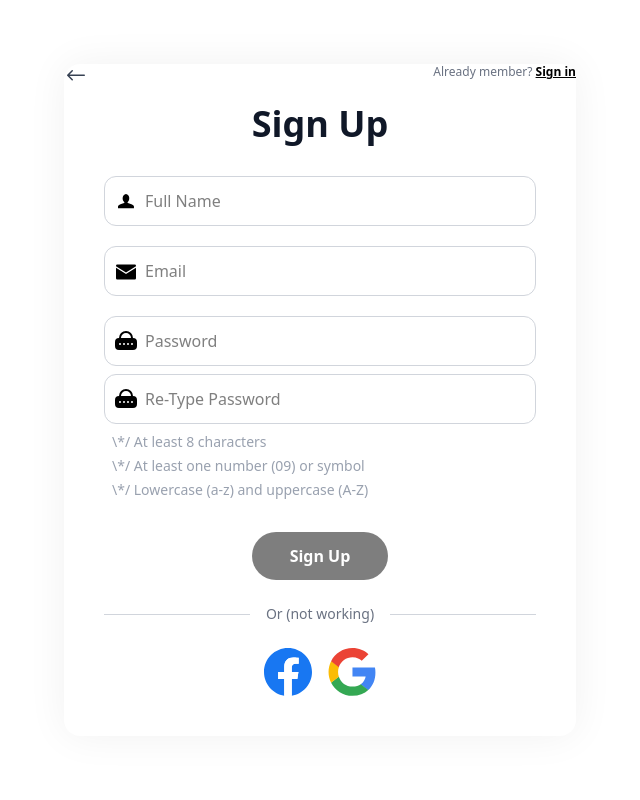
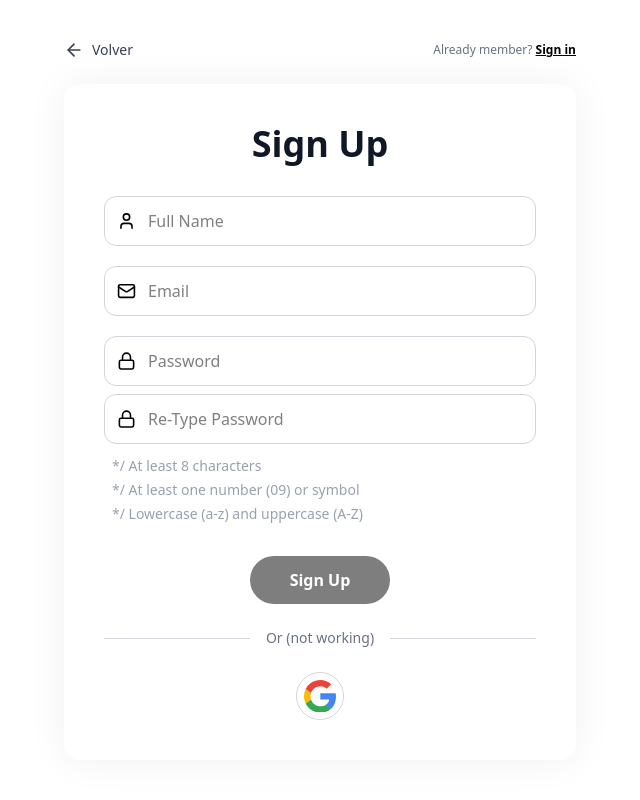
Before and after one commit to GastonBlack/ECommerce-frontend, a Next.js app: page /register in a window 1280 px wide. Shown: the top 800 px of the page, without its empty margins (320-960 px from the left). Built offline with nearby package versions, Linux system fonts and the light colour scheme.

Commit message:
Reestructuración de la página de registro para mayor comodidad, pequeño fix en FooterContact.

```diff
--- a/app/components/FooterContact.tsx
+++ b/app/components/FooterContact.tsx
@@ -70,7 +70,7 @@ export default function FooterContact() {
             <Facebook className="w-5 h-5 hover:text-white cursor-pointer" />
             <Instagram className="w-5 h-5 hover:text-white cursor-pointer" />
             <svg xmlns="http://www.w3.org/2000/svg" className="w-5 h-5 hover:text-white cursor-pointer" viewBox="0 0 24 24">
-                <path fill="currentColor" fill-rule="evenodd" d="M20.7071 4.70711C21.0976 4.31658 21.0976 3.68342 20.7071 3.29289C20.3166 2.90237 19.6834 2.90237 19.2929 3.29289L13.348 9.23779L9.07342 3.40865C8.88504 3.15177 8.58555 3 8.267 3H4C3.62317 3 3.27833 3.21184 3.108 3.54798C2.93766 3.88412 2.97075 4.28747 3.19359 4.59135L9.45538 13.1304L3.29289 19.2929C2.90237 19.6834 2.90237 20.3166 3.29289 20.7071C3.68342 21.0976 4.31658 21.0976 4.70711 20.7071L10.652 14.7622L14.9266 20.5914C15.115 20.8482 15.4145 21 15.733 21H20C20.3768 21 20.7217 20.7882 20.892 20.452C21.0623 20.1159 21.0293 19.7125 20.8064 19.4086L14.5446 10.8696L20.7071 4.70711ZM12.3703 11.2865C12.4012 11.338 12.4371 11.3872 12.4781 11.4336L18.0266 19H16.2398L5.97338 5H7.76026L12.3703 11.2865Z" clip-rule="evenodd"></path>
+                <path fill="currentColor" d="M20.7071 4.70711C21.0976 4.31658 21.0976 3.68342 20.7071 3.29289C20.3166 2.90237 19.6834 2.90237 19.2929 3.29289L13.348 9.23779L9.07342 3.40865C8.88504 3.15177 8.58555 3 8.267 3H4C3.62317 3 3.27833 3.21184 3.108 3.54798C2.93766 3.88412 2.97075 4.28747 3.19359 4.59135L9.45538 13.1304L3.29289 19.2929C2.90237 19.6834 2.90237 20.3166 3.29289 20.7071C3.68342 21.0976 4.31658 21.0976 4.70711 20.7071L10.652 14.7622L14.9266 20.5914C15.115 20.8482 15.4145 21 15.733 21H20C20.3768 21 20.7217 20.7882 20.892 20.452C21.0623 20.1159 21.0293 19.7125 20.8064 19.4086L14.5446 10.8696L20.7071 4.70711ZM12.3703 11.2865C12.4012 11.338 12.4371 11.3872 12.4781 11.4336L18.0266 19H16.2398L5.97338 5H7.76026L12.3703 11.2865Z"></path>
             </svg> {/* No hay Icono de X en Lucide */}
           </div>
         </div>
--- a/app/register/page.tsx
+++ b/app/register/page.tsx
@@ -4,6 +4,8 @@ import { useState } from "react";
 import { useRouter } from "next/navigation";
 import { authService } from "@/lib/api/auth";
 import { isValidName, isValidEmail } from "@/utils";
+import FooterContact from "../components/FooterContact";
+import { ArrowLeft, User, Mail, Lock, Check } from "lucide-react";
 
 export default function RegisterPage() {
     const router = useRouter();
@@ -24,19 +26,10 @@ export default function RegisterPage() {
     const handleRegister = async () => {
         setError("");
 
-        if (!isValidName(fullName)) {
-            return setError("El nombre no es válido. Solo se pueden utilizar letras.");
-        }
-
-        if (!isValidEmail(email)) {
-            return setError("El email no es válido.");
-        }
-
-        if (!passwordValid)
-            return setError("La contraseña no cumple los requisitos.");
-
-        if (password !== repeatPassword)
-            return setError("Las contraseñas no coinciden.");
+        if (!isValidName(fullName)) return setError("El nombre no es válido. Solo letras.");
+        if (!isValidEmail(email)) return setError("El email no es válido.");
+        if (!passwordValid) return setError("La contraseña no cumple los requisitos.");
+        if (password !== repeatPassword) return setError("Las contraseñas no coinciden.");
 
         try {
             setLoading(true);
@@ -49,170 +42,142 @@ export default function RegisterPage() {
         }
     };
 
-    const FullNameIcon = (
-        <svg xmlns="http://www.w3.org/2000/svg" className="w-4 h-4 " viewBox="0 0 24 24">
-            <path fill="currentColor" fillRule="evenodd" d="M23.939 21.429H0v-2.248c0-1.179.35-1.609 1.236-2.294 1.956-1.511 4.874-2.472 7.917-3.308.542-.149.42-.208.429-.762.01-.558 0-.506-.407-.849C5.797 9.116 6.061.597 11.97 0c5.908.597 6.172 9.116 2.794 11.968-.407.343-.417.291-.407.849.009.555-.113.613.429.762 3.043.836 5.961 1.797 7.917 3.308.886.685 1.236 1.115 1.236 2.294v2.248z" clipRule="evenodd"
-            />
-        </svg>
-    );
-    const TickIcon = (
-        <svg xmlns="http://www.w3.org/2000/svg" className="w-8 h-8" viewBox="0 0 512 512">
-            <path fill="currentColor" d="M223.9 329.7c-2.4 2.4-5.8 4.4-8.8 4.4s-6.4-2.1-8.9-4.5l-56-56 17.8-17.8 47.2 47.2L340 177.3l17.5 18.1-133.6 134.3z"></path>
-        </svg>
-    );
-    const EmailIcon = (
-        <svg xmlns="http://www.w3.org/2000/svg" className="w-5 h-5" viewBox="0 0 128 96">
-            <path fill="currentColor" d="M0 11.283V8a8 8 0 0 1 8-8h112a8 8 0 0 1 8 8v3.283l-64 40zm66.12 48.11a4.004 4.004 0 0 1-4.24 0L0 20.717V88a8 8 0 0 0 8 8h112a8 8 0 0 0 8-8V20.717z"></path>
-        </svg>
-    );
-    const PasswordIcon = (
-        <svg xmlns="http://www.w3.org/2000/svg" className="w-6 h-6" viewBox="0 0 24 24">
-            <path fill="currentColor" d="M19,20H5a4,4,0,0,1-4-4V12A4,4,0,0,1,5,8H19a4,4,0,0,1,4,4v4A4,4,0,0,1,19,20ZM5,10a2,2,0,0,0-2,2v4a2,2,0,0,0,2,2H19a2,2,0,0,0,2-2V12a2,2,0,0,0-2-2Z"></path>
-            <path fill="currentColor" d="M19,10H5V8A7,7,0,0,1,19,8ZM7,8H17A5,5,0,0,0,7,8Z"></path>
-            <path fill="currentColor" d="M19,9H5a3,3,0,0,0-3,3v4a3,3,0,0,0,3,3H19a3,3,0,0,0,3-3V12A3,3,0,0,0,19,9ZM6,15a1,1,0,1,1,1-1A1,1,0,0,1,6,15Zm4,0a1,1,0,1,1,1-1A1,1,0,0,1,10,15Zm4,0a1,1,0,1,1,1-1A1,1,0,0,1,14,15Zm4,0a1,1,0,1,1,1-1A1,1,0,0,1,18,15Z"></path>
-        </svg>
-    );
-
-
     return (
-        <div className="w-full min-h-screen bg-white flex justify-center items-center px-6 text-black">
-
-            <div className="relative w-full max-w-lg">
-
-                {/* Flecha arriba izquierda */}
+        <div className="min-h-screen flex flex-col bg-white text-black">
+            {/* CONTENT */}
+            <main className="flex-1 px-6 py-10 flex justify-center">
+                <div className="w-full max-w-lg">
+                    {/* Top bar */}
+                    <div className="flex items-center justify-between mb-6">
                         <button
                             onClick={() => router.back()}
-                    className="absolute left-0 text-gray-700 hover:text-black cursor-pointer"
+                            className="flex items-center gap-2 text-gray-700 hover:text-black cursor-pointer"
                         >
-                    <svg xmlns="http://www.w3.org/2000/svg" className="w-6 h-6" viewBox="0 0 32 32" >
-                        <path fill="currentColor" d="M4 15.004a.999.999 0 0 0 .286.692l.006.012 6 6a1 1 0 0 0 1.414-1.414L7.414 16H27a1 1 0 0 0 0-2H7.414l4.292-4.292a1 1 0 0 0-1.414-1.414l-6 6-.006.01a.978.978 0 0 0-.208.314A.974.974 0 0 0 4 15v.004z"></path>
-                    </svg>
+                            <ArrowLeft className="w-5 h-5" />
+                            <span className="text-sm">Volver</span>
                         </button>
 
-                {/* Link arriba derecha */}
-                <p className="absolute right-0 text-xs text-gray-500">
+                        <p className="text-xs text-gray-500">
                             Already member?{" "}
                             <a href="/login" className="text-black font-semibold underline">
                                 Sign in
                             </a>
                         </p>
+                    </div>
 
-                {/* Main Card */}
+                    {/* Card */}
                     <div className="p-10 rounded-2xl bg-white shadow-[0_0_40px_rgba(0,0,0,0.06)]">
+                        <h1 className="text-4xl font-bold text-gray-900 mb-8 text-center">
+                            Sign Up
+                        </h1>
 
-                    <h1 className="w-full text-4xl font-bold text-gray-900 mb-8 text-center">Sign Up</h1>
-
-                    {/* INPUT FULL NAME */}
-                    <div className="relative mb-5">
+                        {/* FULL NAME */}
+                        <div className="mb-5">
+                            <div className="flex items-center border border-gray-300 rounded-xl px-3">
+                                <User className="w-5 h-5 text-black" />
                                 <input
                                     type="text"
                                     placeholder="Full Name"
                                     value={fullName}
                                     onChange={(e) => setFullName(e.target.value)}
-                            className="w-full px-10 py-3 border border-gray-300 rounded-xl focus:outline-blue-500"
+                                    className="w-full px-3 py-3 outline-none rounded-xl"
                                 />
-                        {/* Icono izquierda */}
-                        <span className="absolute left-3.5 top-4.5 text-black">{FullNameIcon}</span>
-
-
-                        {/* Check a la derecha */}
-                        {isValidName(fullName) && (
-                            <span className="absolute right-3 top-2.5">{TickIcon}</span>
-                        )}
+                                {isValidName(fullName) && <Check className="w-5 h-5 text-green-600" />}
+                            </div>
                         </div>
 
-                    {/* INPUT EMAIL */}
-                    <div className="relative mb-5">
+                        {/* EMAIL */}
+                        <div className="mb-5">
+                            <div className="flex items-center border border-gray-300 rounded-xl px-3">
+                                <Mail className="w-5 h-5 text-black" />
                                 <input
                                     type="email"
                                     placeholder="Email"
                                     value={email}
                                     onChange={(e) => setEmail(e.target.value)}
-                            className="w-full px-10 py-3 border border-gray-300 rounded-xl focus:outline-blue-500"
+                                    className="w-full px-3 py-3 outline-none rounded-xl"
                                 />
-                        <span className="absolute left-3 top-4">{EmailIcon}</span>
-
-                        {isValidEmail(email) && (
-                            <span className="absolute right-3 top-2.5">{TickIcon}</span>
-                        )}
+                                {isValidEmail(email) && <Check className="w-5 h-5 text-green-600" />}
+                            </div>
                         </div>
 
-                    {/* INPUT PASSWORD */}
-                    <div className="relative mb-2">
+                        {/* PASSWORD */}
+                        <div className="mb-2">
+                            <div className="flex items-center border border-gray-300 rounded-xl px-3">
+                                <Lock className="w-5 h-5 text-black" />
                                 <input
                                     type="password"
                                     placeholder="Password"
                                     value={password}
                                     onChange={(e) => setPassword(e.target.value)}
-                            className="w-full px-10 py-3 border border-gray-300 rounded-xl focus:outline-blue-500"
+                                    className="w-full px-3 py-3 outline-none rounded-xl"
                                 />
-                        <span className="absolute left-2.5 top-3.5">{PasswordIcon}</span>
+                            </div>
                         </div>
 
                         {/* REPEAT PASSWORD */}
-                    <div className="relative mt-1">
+                        <div className="mt-2">
+                            <div className="flex items-center border border-gray-300 rounded-xl px-3">
+                                <Lock className="w-5 h-5 text-black" />
                                 <input
                                     type="password"
                                     placeholder="Re-Type Password"
                                     value={repeatPassword}
                                     onChange={(e) => setRepeatPassword(e.target.value)}
-                            className="w-full px-10 py-3 border border-gray-300 rounded-xl focus:outline-blue-500"
+                                    className="w-full px-3 py-3 outline-none rounded-xl"
                                 />
-                        <span className="absolute left-2.5 top-3.5">{PasswordIcon}</span>
+                            </div>
                         </div>
 
-                    {/* PASSWORD VALIDATION */}
-                    <div className="ml-2 my-2 mb-8 text-sm space-y-1">
-                        <p className={`${validLength ? "text-green-600" : "text-gray-400"}`}>
-                            \*/ At least 8 characters
+                        {/* PASSWORD RULES */}
+                        <div className="ml-2 my-3 mb-8 text-sm space-y-1">
+                            <p className={validLength ? "text-green-600" : "text-gray-400"}>
+                                */ At least 8 characters
                             </p>
-                        <p className={`${hasNumberSymbol ? "text-green-600" : "text-gray-400"}`}>
-                            \*/ At least one number (09) or symbol
+                            <p className={hasNumberSymbol ? "text-green-600" : "text-gray-400"}>
+                                */ At least one number (09) or symbol
                             </p>
-                        <p className={`${hasUpperLower ? "text-green-600" : "text-gray-400"}`}>
-                            \*/ Lowercase (a-z) and uppercase (A-Z)
+                            <p className={hasUpperLower ? "text-green-600" : "text-gray-400"}>
+                                */ Lowercase (a-z) and uppercase (A-Z)
                             </p>
                         </div>
 
-
-
-                    {/* BUTTON SIGN UP */}
-                    <div className="flex items-center justify-center w-full flex-col">
-                        {/* ERROR */}
+                        {/* ERROR + BUTTON */}
+                        <div className="flex flex-col items-center">
                             {error && <p className="text-red-500 text-sm mb-3">{error}</p>}
 
                             <button
                                 onClick={handleRegister}
-                            className="w-34 py-3 bg-black text-white font-semibold rounded-full transition disabled:opacity-50 cursor-pointer"
+                                className="px-10 py-3 bg-black text-white font-semibold rounded-full transition disabled:opacity-50 cursor-pointer"
                                 disabled={!isValidName(fullName) || !isValidEmail(email) || !passwordValid}
                             >
                                 {loading ? "Creating Account..." : "Sign Up"}
                             </button>
                         </div>
 
-
-                    {/* Divider OR */}
+                        {/* Divider */}
                         <div className="flex items-center gap-4 my-6">
                             <div className="flex-1 h-px bg-gray-300" />
                             <span className="text-gray-500 text-sm">Or (not working)</span>
                             <div className="flex-1 h-px bg-gray-300" />
                         </div>
 
-                    {/* SOCIAL BUTTONS */}
+                        {/* Socials (de momento) */}
                         <div className="flex justify-center gap-4">
-                        <svg xmlns="http://www.w3.org/2000/svg" className="w-12 h-12 cursor-pointer" viewBox="0 0 1024 1024">
-                            <path fill="#1877f2" d="M1024,512C1024,229.23016,794.76978,0,512,0S0,229.23016,0,512c0,255.554,187.231,467.37012,432,505.77777V660H302V512H432V399.2C432,270.87982,508.43854,200,625.38922,200,681.40765,200,740,210,740,210V336H675.43713C611.83508,336,592,375.46667,592,415.95728V512H734L711.3,660H592v357.77777C836.769,979.37012,1024,767.554,1024,512Z"></path>
-                            <path fill="#fff" d="M711.3,660,734,512H592V415.95728C592,375.46667,611.83508,336,675.43713,336H740V210s-58.59235-10-114.61078-10C508.43854,200,432,270.87982,432,399.2V512H302V660H432v357.77777a517.39619,517.39619,0,0,0,160,0V660Z"></path>
-                        </svg>
-                        <svg xmlns="http://www.w3.org/2000/svg" className="w-12 h-12 cursor-pointer" viewBox="0 0 256 262">
+                            <button className="w-12 h-12 flex items-center justify-center rounded-full border border-gray-300 ">
+                                <svg xmlns="http://www.w3.org/2000/svg" className="w-8 cursor-pointer" viewBox="0 0 256 262">
                                     <path fill="#4285F4" d="M255.878 133.451c0-10.734-.871-18.567-2.756-26.69H130.55v48.448h71.947c-1.45 12.04-9.283 30.172-26.69 42.356l-.244 1.622 38.755 30.023 2.685.268c24.659-22.774 38.875-56.282 38.875-96.027"></path>
-                            <path fill="#34A853" d="M130.55 261.1c35.248 0 64.839-11.605 86.453-31.622l-41.196-31.913c-11.024 7.688-25.82 13.055-45.257 13.055-34.523 0-63.824-22.773-74.269-54.25l-1.531.13-40.298 31.187-.527 1.465C35.393 231.798 79.49 261.1 130.55 261.1"></path>
-                            <path fill="#FBBC05" d="M56.281 156.37c-2.756-8.123-4.351-16.827-4.351-25.82 0-8.994 1.595-17.697 4.206-25.82l-.073-1.73L15.26 71.312l-1.335.635C5.077 89.644 0 109.517 0 130.55s5.077 40.905 13.925 58.602l42.356-32.782"></path>
+                                    <path fill="#34A853" d="M130.55 261.1c35.248 0 64.839-11.605 86.453-31.622l-41.196-31.913c-11.024 7.688-25.82 13.055-45.257 13.055-34.523 0-63.824-22.773-74.269-54.25l-1.531.13-40.298 31.187-.527 1.465C35.393 231.798 79.49 261.1 130.55 261.1"></path> <path fill="#FBBC05" d="M56.281 156.37c-2.756-8.123-4.351-16.827-4.351-25.82 0-8.994 1.595-17.697 4.206-25.82l-.073-1.73L15.26 71.312l-1.335.635C5.077 89.644 0 109.517 0 130.55s5.077 40.905 13.925 58.602l42.356-32.782"></path>
                                     <path fill="#EB4335" d="M130.55 50.479c24.514 0 41.05 10.589 50.479 19.438l36.844-35.974C195.245 12.91 165.798 0 130.55 0 79.49 0 35.393 29.301 13.925 71.947l42.211 32.783c10.59-31.477 39.891-54.251 74.414-54.251"></path>
                                 </svg>
+                            </button>
                         </div>
                     </div>
                 </div>
+            </main>
+
+            {/* FOOTER ABAJO */}
+            <FooterContact />
         </div>
     );
 }
```
Lines whose indentation alone changed are shown as unchanged.
